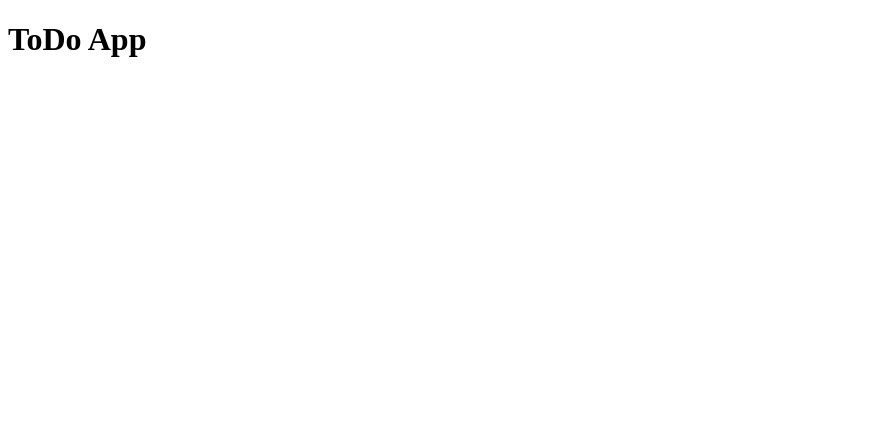
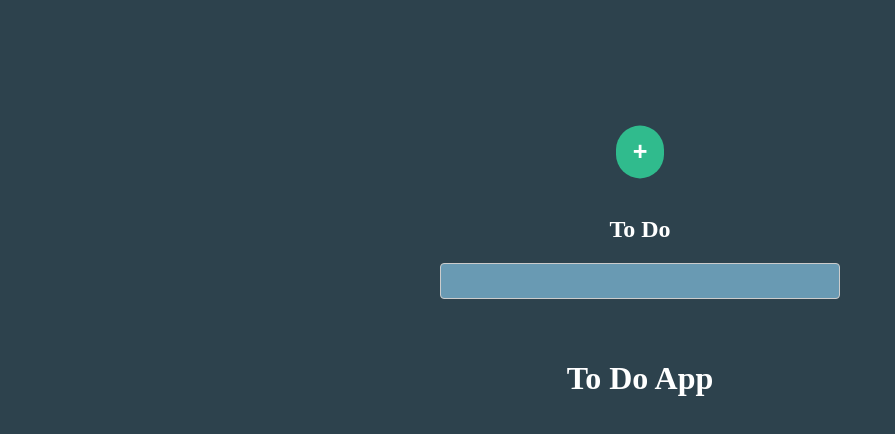
Before and after one commit to wustlcse204/09-todo-react-group-kyerran, a React (Create React App) app: page / in a window 1280 px wide. Shown: the top 434 px of the page, without its empty margins (0-895 px from the left). Built offline with nearby package versions, Linux system fonts and the light colour scheme; the HTML template or start-up script is replaced by a standard one.

Commit message:
order of headings is wrong and no example todo since my list is built entirely in javascript

```diff
--- a/index.html
+++ b/index.html
@@ -15,7 +15,7 @@
                     <button type="submit" id="add-button">+</button>
                     <form id="first">
                         <h2><label>To Do</label></h2>
-                        <input type="text" id="todo-name">
+                        <input type="text" id="todo-name"/>
                     </form>
                     <ul id="todo-list-elements">
                     </ul>
--- a/src/App.css
+++ b/src/App.css
@@ -0,0 +1,27 @@
+body {
+    background-color: #2D424D;
+    color: white;
+    font-family: 'SF Pro';
+}
+.container {
+    position: relative;
+    top: 100px;
+    margin-left: auto;
+    margin-right: auto;
+    text-align: center;
+}
+
+#add-button {
+    transform: scale(0.6);
+}
+
+h2 {
+    font-family: 'Crenzo';
+}
+
+h1 {
+    font-family: 'Crenzo';
+    text-align: center;
+    position: relative;
+    top: 40px;
+}
--- a/src/App.js
+++ b/src/App.js
@@ -1,11 +1,19 @@
 import React, { Component } from 'react';
 import './App.css';
+import Todo from './Todo';
+import NewTodo from './NewTodo';
 
 class App extends Component {
   render() {
     return (
-      <div className="App">
-        <h1>ToDo App</h1>
+      <div className="container">
+        <div className="row" id="todo-list">
+          <div className="col">
+              <button type="submit" id="add-button">+</button>
+              <NewTodo />
+              <Todo />
+          </div>
+        </div>
       </div>
     );
   }
--- /dev/null
+++ b/src/NewTodo.css
@@ -0,0 +1,66 @@
+#check {
+    transform: scale(2);
+    float: left;
+}
+
+ul {
+    list-style: none;
+}
+
+#todo-text {
+    width: 600px;
+    background-color: #699AB3;
+}
+#todo-name {
+   background-color: #699AB3;
+}
+
+#first {
+    margin-right: auto;
+    margin-left: auto;
+    text-align: center;
+}
+
+input[type=text] {
+    color: white;
+    border: 1px solid #ccc;
+    border-radius: 4px;
+    box-sizing: border-box;
+    position: relative;
+    /* left: 10px; */
+    margin-left: auto;
+    margin-right: auto;
+    width: 400px;
+    height: 36px;
+}
+
+input[type=checkbox] {
+    transform: scale(2.5);
+    position: relative;
+    top: 15px;
+    left: 10px;
+}
+
+label {
+    font-size: 24px;
+    font-weight: bold;
+    margin: 10px;
+    display: block;
+}
+button {
+    display: inline-block;
+}
+
+button:not(#add-button) {
+    float: right;
+    margin-left: auto;
+    margin-right: auto;
+    border-radius: 5px;
+    top: 10px;
+    border: none;
+    position: relative;
+}
+button:hover {
+    background-color: #f80000e1;
+    color: white;
+}
--- /dev/null
+++ b/src/NewTodo.js
@@ -0,0 +1,15 @@
+import React, { Component } from 'react';
+import './NewTodo.css';
+
+class NewTodo extends Component {
+  render() {
+    return (
+        <form id="first">
+            <h2><label>To Do</label></h2>
+            <input type="text" id="todo-name"/>
+        </form>
+    );
+  }
+}
+
+export default NewTodo;
--- /dev/null
+++ b/src/Todo.css
@@ -0,0 +1,80 @@
+p {
+    margin-top: -10px;
+    margin-bottom: 1rem;
+    position: relative;
+    left: 40px;
+}
+#check {
+    transform: scale(2);
+    float: left;
+}
+ul {
+    list-style: none;
+}
+.container {
+    position: relative;
+    top: 100px;
+    margin-left: auto;
+    margin-right: auto;
+    text-align: center;
+}
+button {
+    display: inline-block;
+}
+
+button:not(#add-button) {
+    float: right;
+    margin-left: auto;
+    margin-right: auto;
+    border-radius: 5px;
+    top: 10px;
+    border: none;
+    position: relative;
+}
+#todo-text {
+    width: 600px;
+    background-color: #699AB3;
+}
+#todo-name {
+   background-color: #699AB3;
+}
+
+#add-button {
+   background: rgb(48, 187, 141);
+   color: white;
+   border: none;
+   padding: 20px;
+   text-align: center;
+   display: inline-block;
+   font-size: 42px;
+   font-weight: bold;
+   width: 80px;
+   position: relative;
+   border-radius: 100px;
+}
+
+#add-button:hover {
+   background: rgb(112, 255, 184);
+}
+
+#todo-list-elements li{
+   position: relative;
+   top: 36px;
+   margin-left: auto;
+   margin-right: auto;
+   margin-bottom: 0.4em;
+   display: block;
+   color: #FFF;
+   border-radius: 12px;
+   border: 2px;
+   background-color: #78B1CD;
+   width: 800px;
+   height: 60px;
+   padding: .2em .8em;
+   text-decoration: none;
+
+}
+
+#todo-list-elements {
+   text-align: left;
+}
--- /dev/null
+++ b/src/Todo.js
@@ -0,0 +1,15 @@
+import React, { Component } from 'react';
+import './Todo.css';
+
+class Todo extends Component {
+  render() {
+    return (
+      <div className="App">
+      <h1>To Do App</h1>
+      <ul id="todo-list-elements"></ul>
+      </div>
+    );
+  }
+}
+
+export default Todo;
```
Also changed, not shown: myscript.js (deleted, +0 -211 lines), 2 other files (tests, documents, lock files or other folders).
